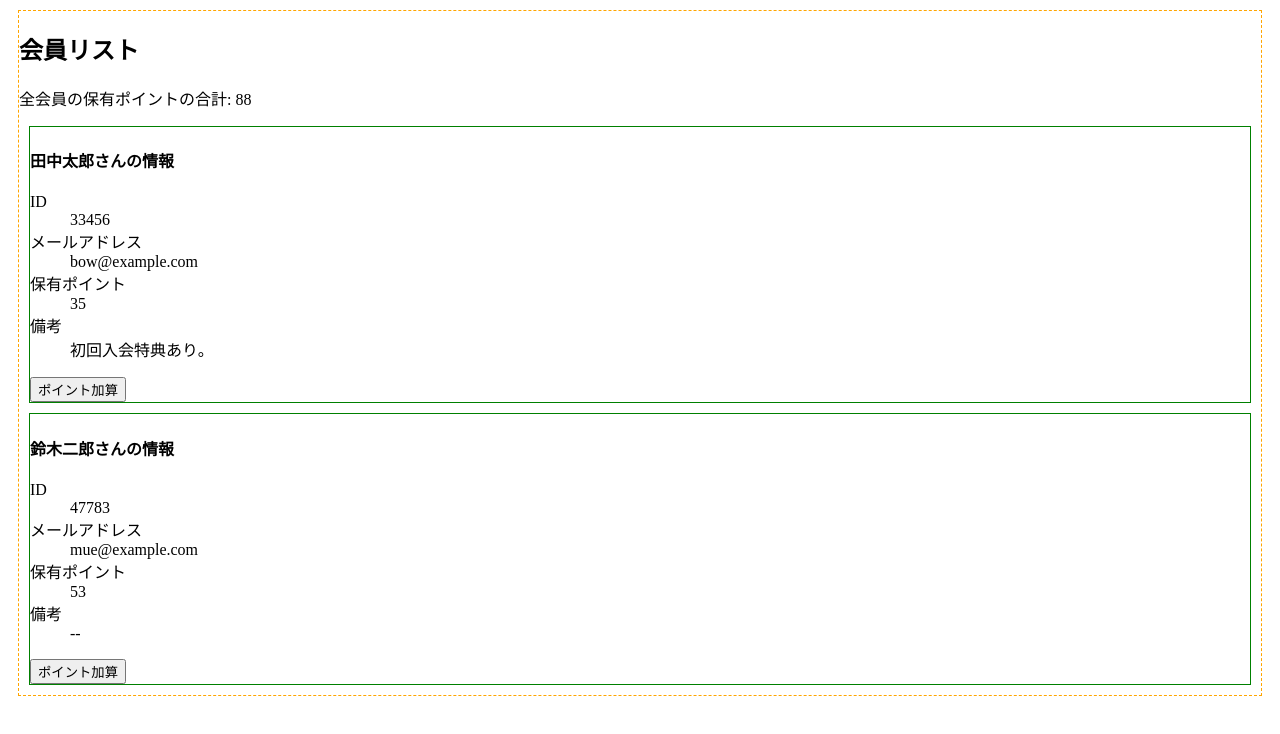
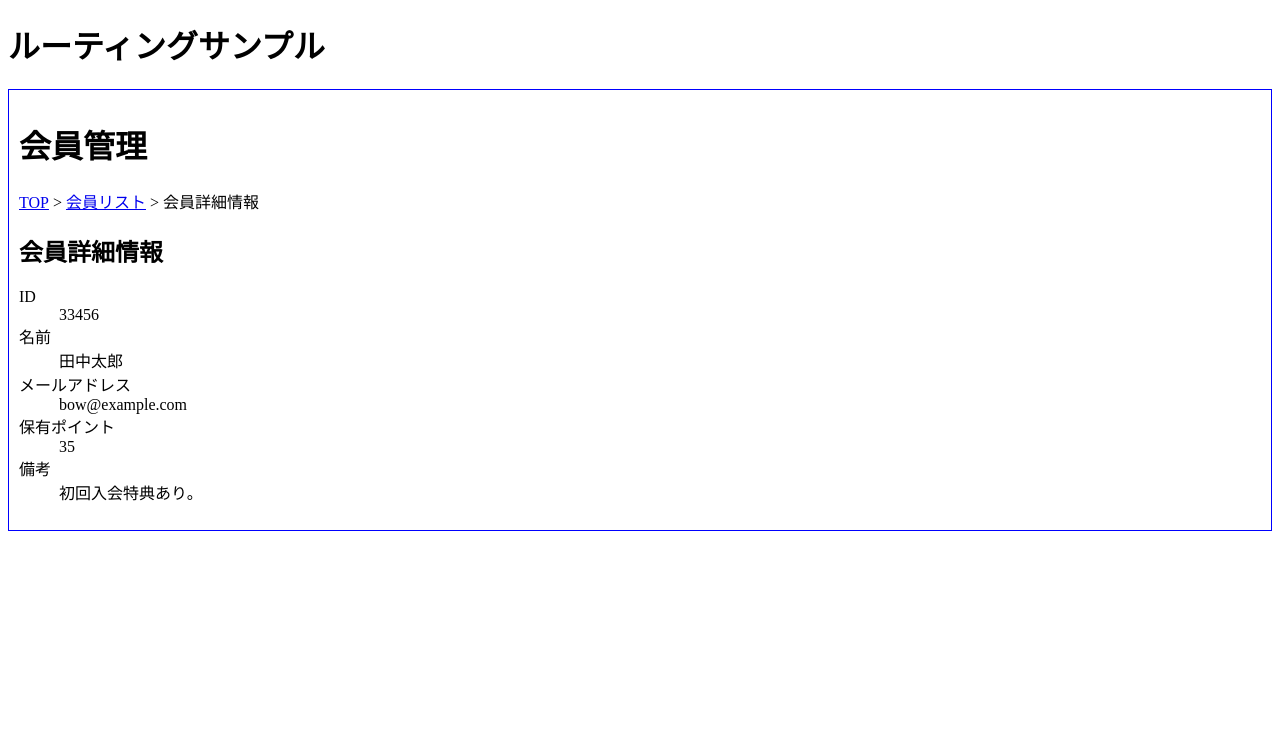
Before and after one commit to cawauchi6204/nuxt-study, a Nuxt app: page /member/memberDetail/33456 in a window 1280 px wide. Shown: the top 734 px of the page. Built offline with nearby package versions, Linux system fonts and the light colour scheme.

Commit message:
update: 詳細ページ実装

```diff
--- a/app.vue
+++ b/app.vue
@@ -17,5 +17,42 @@ useState<Map<number, Member>>(
 </script>
 
 <template>
-  <TheBaseSection />
+  <header>
+    <h1>ルーティングサンプル</h1>
+  </header>
+  <main>
+    <NuxtPage />
+  </main>
 </template>
+
+<style>
+main {
+  border: blue 1px solid;
+  padding: 10px;
+}
+
+#breadcrumbs ul li {
+  display: inline;
+  list-style-type: none;
+}
+
+#breadcrumbs {
+  margin-left: 0px;
+}
+
+#breadcrumbs ul {
+  padding-left: 0px;
+}
+
+#breadcrumbs ul .current {
+  color: red;
+}
+
+#breadcrumbs ul li:before {
+  content: " > ";
+}
+
+#breadcrumbs ul li:first-child:before {
+  content: none;
+}
+</style>
--- /dev/null
+++ b/pages/index.vue
@@ -0,0 +1,18 @@
+<template>
+  <h1>TOP</h1>
+  <nav id="breadcrumbs">
+    <ul>
+      <li>
+        TOP
+      </li>
+    </ul>
+  </nav>
+  <section>
+    <p>
+      <NuxtLink :to="{ name: 'member-memberList' }">
+        会員管理はこちら
+      </NuxtLink>
+    </p>
+  </section>
+
+</template>
--- /dev/null
+++ b/pages/member/memberDetail/[id].vue
@@ -0,0 +1,55 @@
+<script setup lang="ts">
+import type { Member } from "@/interfaces";
+
+//ルートオブジェクトを取得。
+const route = useRoute();
+//会員情報リストをステートから取得。
+const memberList = useState<Map<number, Member>>("memberList");
+//会員情報リストから該当会員情報を取得。
+const member = computed(
+  (): Member => {
+    const id = Number(route.params.id);
+    return memberList.value.get(id) as Member;
+  }
+);
+//備考データがない場合の対応。
+const localNote = computed(
+  (): string => {
+    let localNote = "--";
+    if (member.value.note != undefined) {
+      localNote = member.value.note;
+    }
+    return localNote;
+  }
+);
+</script>
+
+<template>
+  <h1>会員管理</h1>
+  <nav id="breadcrumbs">
+    <ul>
+      <li>
+        <NuxtLink v-bind:to="{ name: 'index' }">TOP</NuxtLink>
+      </li>
+      <li>
+        <NuxtLink v-bind:to="{ name: 'member-memberList' }">会員リスト</NuxtLink>
+      </li>
+      <li>会員詳細情報</li>
+    </ul>
+  </nav>
+  <section>
+    <h2>会員詳細情報</h2>
+    <dl>
+      <dt>ID</dt>
+      <dd>{{ member.id }}</dd>
+      <dt>名前</dt>
+      <dd>{{ member.name }}</dd>
+      <dt>メールアドレス</dt>
+      <dd>{{ member.email }}</dd>
+      <dt>保有ポイント</dt>
+      <dd>{{ member.points }}</dd>
+      <dt>備考</dt>
+      <dd>{{ localNote }}</dd>
+    </dl>
+  </section>
+</template>
--- /dev/null
+++ b/pages/member/memberList.vue
@@ -0,0 +1,33 @@
+<script setup lang="ts">
+import type { Member } from "@/interfaces";
+
+//会員情報リストをステートから取得。
+const memberList = useState<Map<number, Member>>("memberList");
+</script>
+
+<template>
+	<h1>会員管理</h1>
+	<nav id="breadcrumbs">
+		<ul>
+			<li>
+				<NuxtLink v-bind:to="{ name: 'index' }">TOP</NuxtLink>
+			</li>
+			<li>会員リスト</li>
+		</ul>
+	</nav>
+	<section>
+		<h2>会員リスト</h2>
+		<!-- <p>
+			新規登録は<NuxtLink v-bind:to="{ name: 'member-memberAdd' }">こちら</NuxtLink>から
+		</p> -->
+		<section>
+			<ul>
+				<li v-for="[id, member] in memberList" v-bind:key="id">
+					<NuxtLink v-bind:to="{ name: 'member-memberDetail-id', params: { id: id } }">
+						IDが{{ id }}の{{ member.name }}さん
+					</NuxtLink>
+				</li>
+			</ul>
+		</section>
+	</section>
+</template>
```
